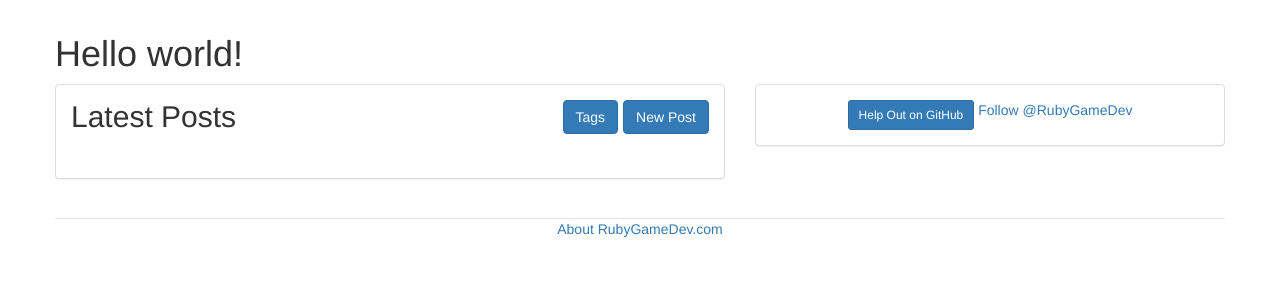
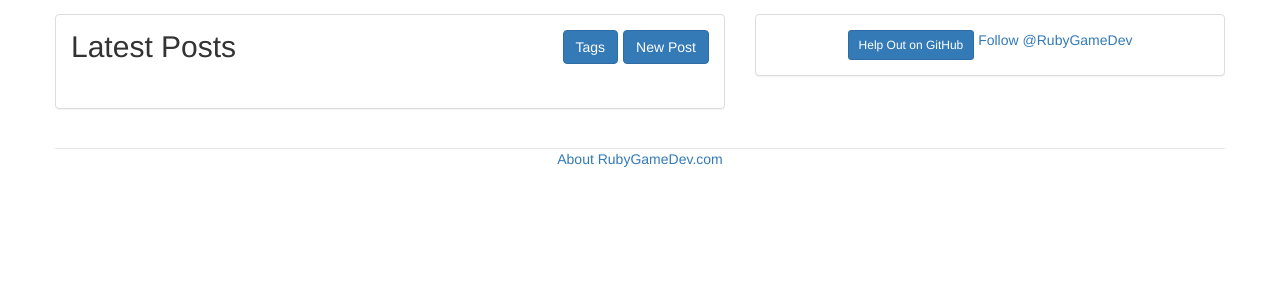
Before and after one commit to ruby-rcade/RubyGameDev.com, a Rails app: page / in a window 1280 px wide. Shown: the part 51-351 px from the top of the page. Run offline with Rails 7, Linux system fonts and the light colour scheme; data that the repository does not hold is empty; style sheets or scripts are compiled from the project's sources; some libraries are stand-ins or nearby versions.

Commit message:
Delete pirates locales

```diff
--- a/app/controllers/pages_controller.rb
+++ b/app/controllers/pages_controller.rb
@@ -3,6 +3,5 @@ class PagesController < ApplicationController
     @posts = Post.order('created_at desc')
     @library_categories = LibraryCategory.all
     render layout: 'one_column'
-    flash[:notice] = t(:hello_flash)
   end
 end
--- a/app/views/pages/home.html.erb
+++ b/app/views/pages/home.html.erb
@@ -1,7 +1,3 @@
-
-<h1><%=t :hello_world %></h1>
-<p><%= flash[:notice] %></p>
-
 <% if signed_in? and !current_user.dismissed_welcome_message %>
   <div id="welcome_message" class="alert alert-success alert-dismissable">
     <button type="button" class="close" data-dismiss="alert" aria-hidden="true">&times;</button>
--- a/config/locales/pirate.yml
+++ /dev/null
@@ -1,3 +0,0 @@
-pirate:
-  hello_world: Ahoy World!
-  hello_flash: Ahoy Flash
--- a/config/routes.rb
+++ b/config/routes.rb
@@ -4,7 +4,6 @@ Rubygamedev::Application.routes.draw do
 
   root 'pages#home'
 
-  scope "/locate" do
   get '/locate' => 'pages#home'
 
   resources :users, only: [:create, :edit, :update]
@@ -27,4 +26,3 @@ Rubygamedev::Application.routes.draw do
   # Short Links
   get ':id' => 'short_links#post', as: :post_short_link, constraints: { id: /\d+/ }
 end
-end
```
Lines whose indentation alone changed are shown as unchanged.
